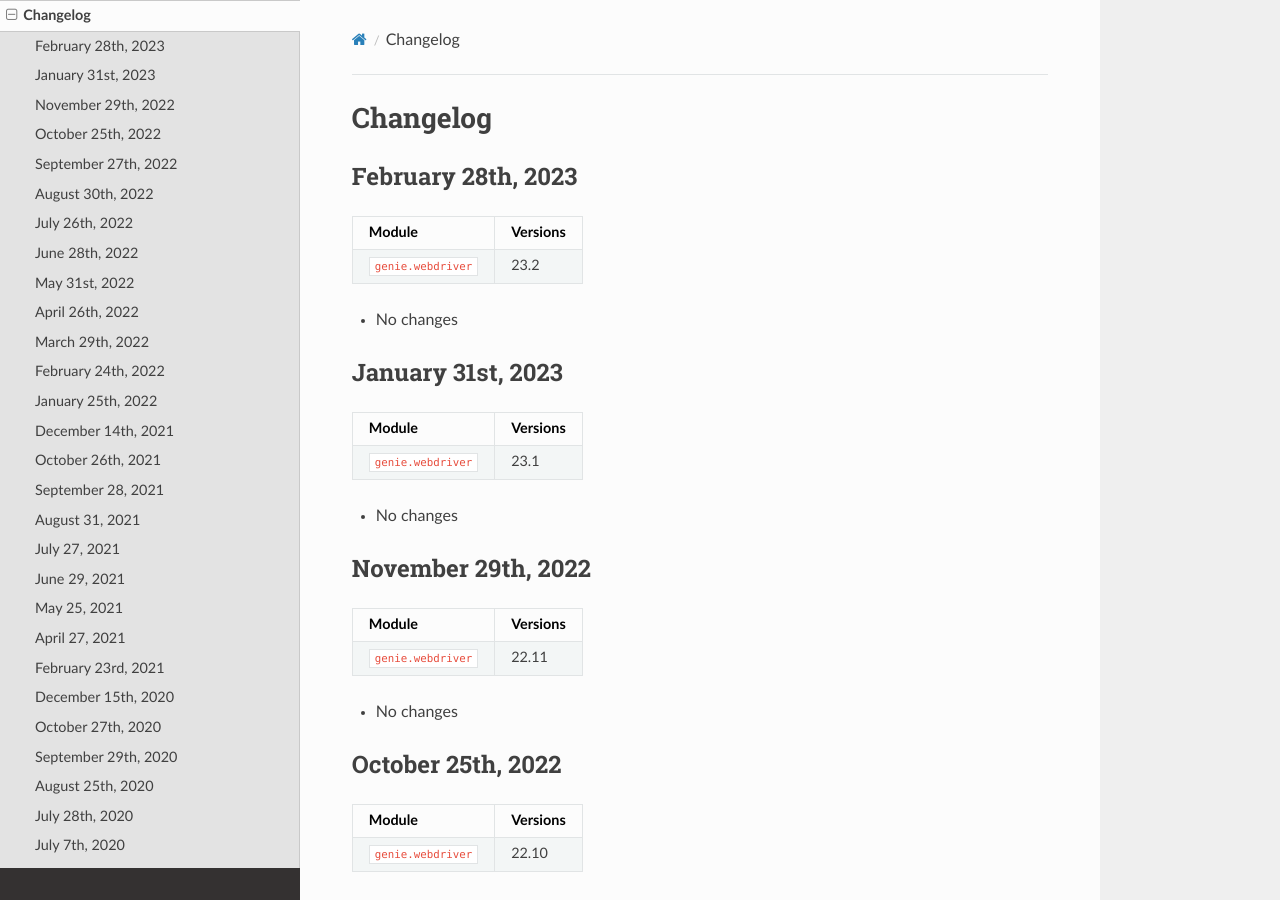
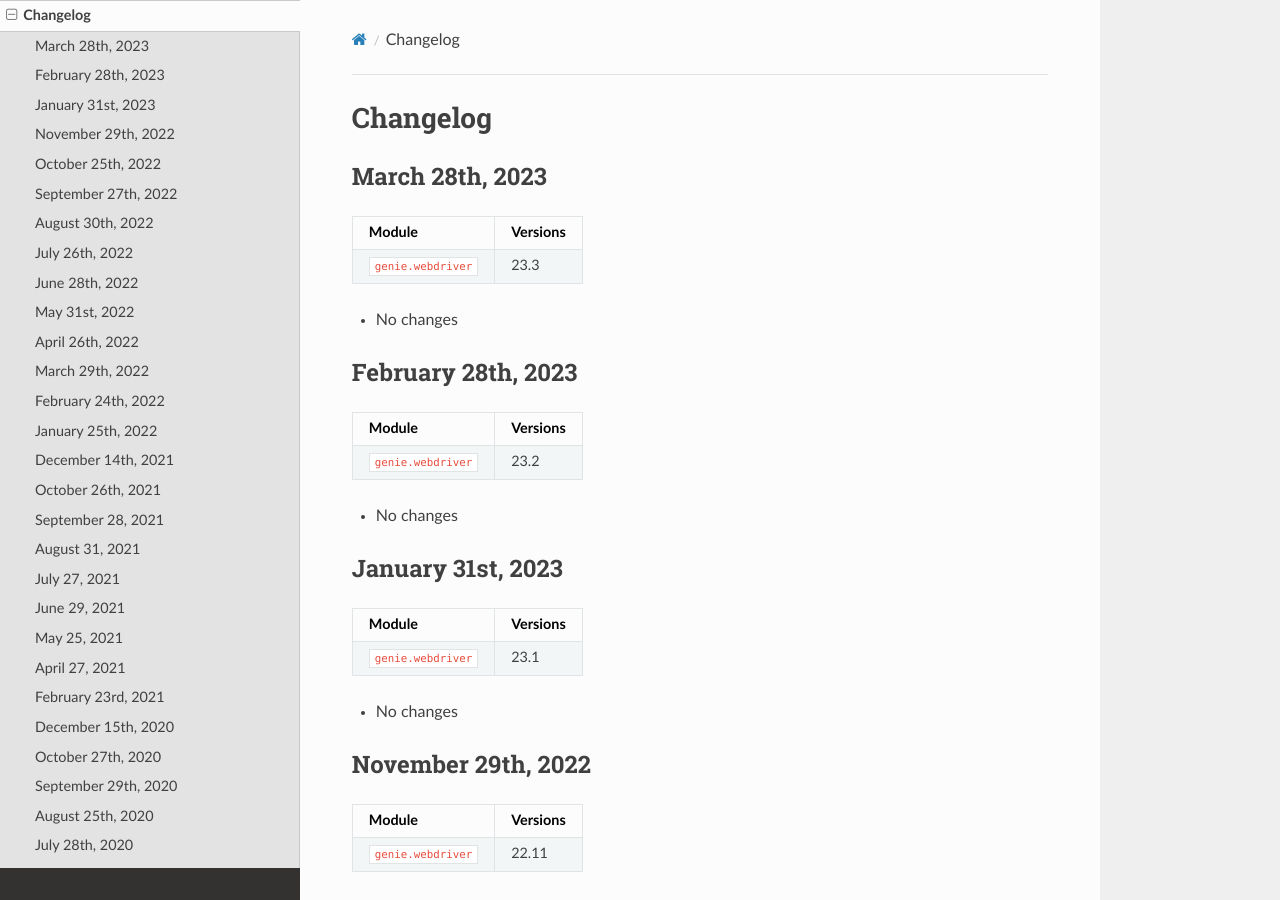
Before and after one commit to CiscoTestAutomation/geniewebdriver, a Sphinx documentation site: the page built from docs/changelog/index.rst, in a window 1280 px wide and 900 px high. Built offline with Sphinx 7.4.7 and the Read the Docs theme 2.0.0, drawn with Linux system fonts in a browser that asks for light colours.

Commit message:
changelog 23.3

```diff
--- a/docs/changelog/index.rst
+++ b/docs/changelog/index.rst
@@ -1,5 +1,16 @@
 Changelog
 =========
+
+March 28th, 2023
+------------------
+
++-------------------------------+-------------------------------+
+| Module                        | Versions                      |
++===============================+===============================+
+| ``genie.webdriver``           | 23.3                          |
++-------------------------------+-------------------------------+
+
+- No changes
 
 February 28th, 2023
 ------------------
```
